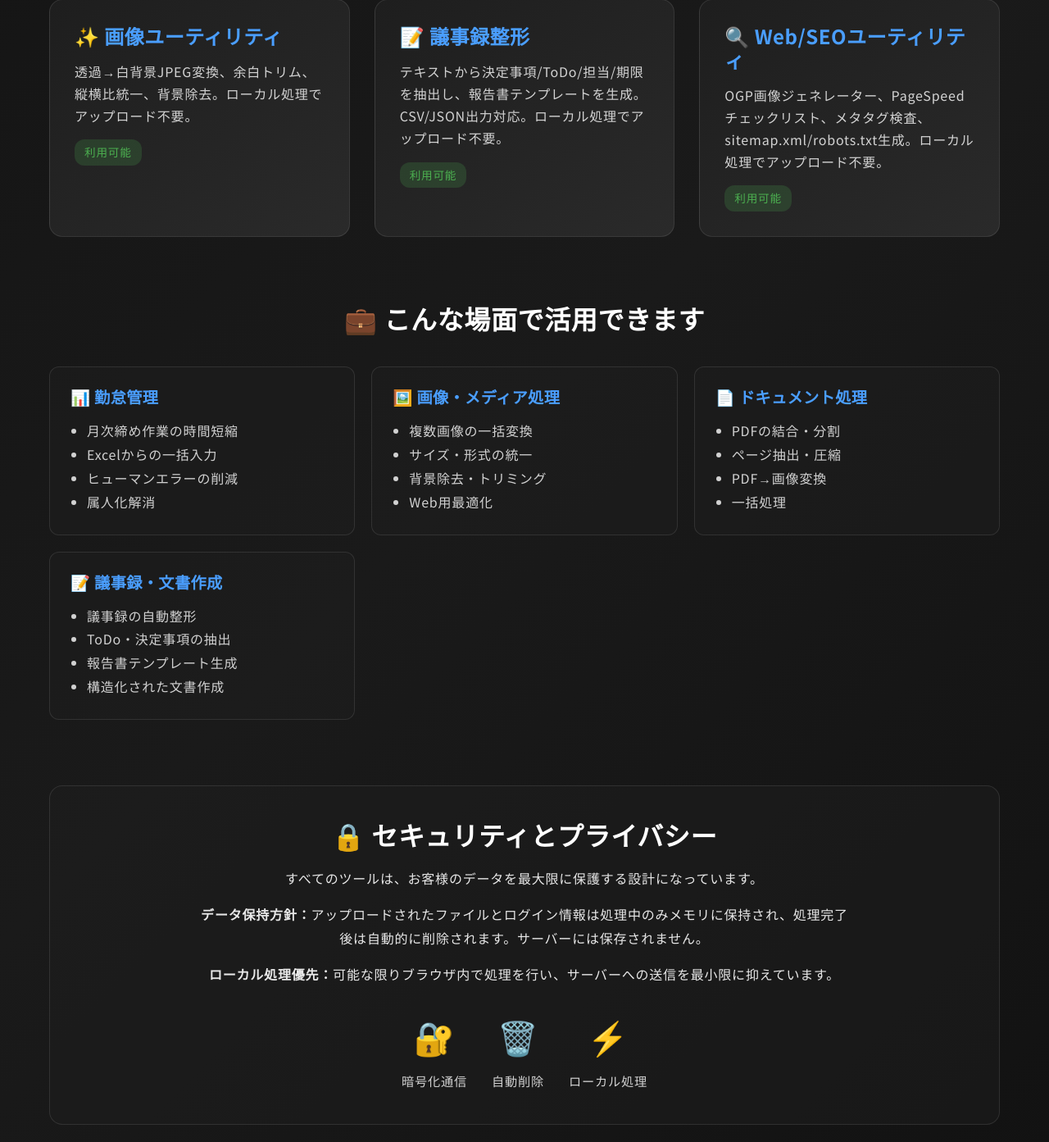
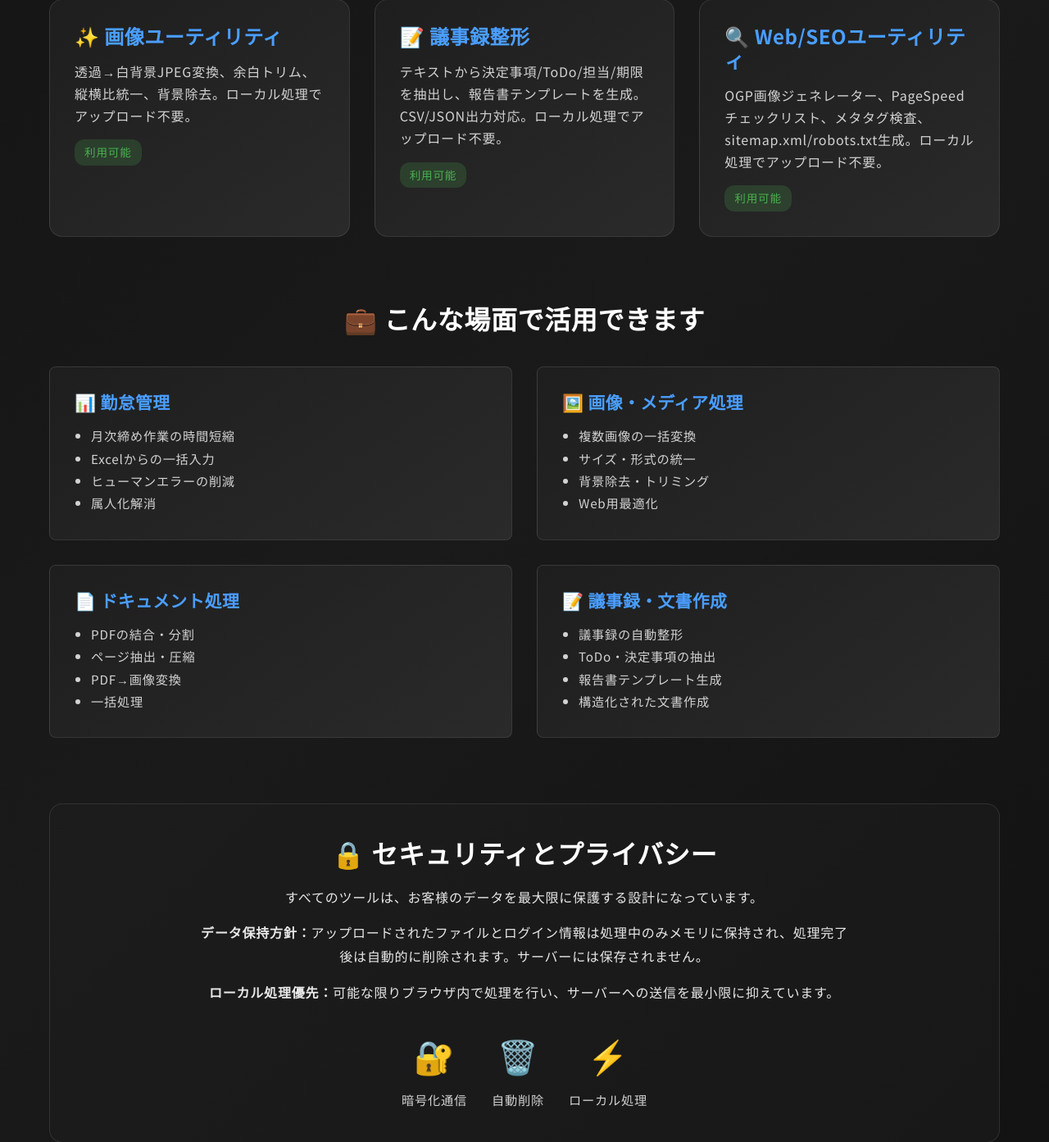
Before and after one commit to RikuTerayama/jobcan_automation, a Flask app: page / in a window 1280 px wide. Shown: the part 992-2385 px from the top of the page at 82% size. Run offline with Flask 3, Linux system fonts and the light colour scheme.

Commit message:
feat: change use cases section to 2x2 grid layout
- Update use-cases grid to 2 columns on desktop (2x2 layout)
- Keep 1 column on mobile (responsive)
- Align use-case-item styling with product-card design
  - Use gradient background matching product-card
  - Update border-radius to 8px (consistent with container)
  - Increase padding to 30px (desktop) / 25px (mobile)
  - Add hover effect with subtle transform and shadow
  - Adjust typography (font-size, font-weight) to match design system

```diff
--- a/templates/landing.html
+++ b/templates/landing.html
@@ -148,22 +148,29 @@
 
         .use-cases {
             display: grid;
-            grid-template-columns: repeat(auto-fit, minmax(280px, 1fr));
-            gap: 20px;
+            grid-template-columns: repeat(2, 1fr);
+            gap: 30px;
             margin-top: 40px;
         }
 
         .use-case-item {
-            background: rgba(30, 30, 30, 0.5);
-            border-radius: 12px;
-            padding: 25px;
+            background: linear-gradient(145deg, #1E1E1E 0%, #2A2A2A 100%);
+            border-radius: 8px;
+            padding: 30px;
             border: 1px solid rgba(255, 255, 255, 0.1);
+            transition: all 0.3s;
+        }
+
+        .use-case-item:hover {
+            transform: translateY(-2px);
+            box-shadow: 0 4px 12px rgba(0, 0, 0, 0.15);
         }
 
         .use-case-item h3 {
-            font-size: 1.2em;
+            font-size: 1.3em;
             margin: 0 0 15px 0;
             color: #4A9EFF;
+            font-weight: 600;
         }
 
         .use-case-item ul {
@@ -171,6 +178,7 @@
             padding-left: 20px;
             color: rgba(255, 255, 255, 0.8);
             line-height: 1.8;
+            font-size: 0.95em;
         }
 
         .trust-section {
@@ -231,6 +239,11 @@
 
             .use-cases {
                 grid-template-columns: 1fr;
+                gap: 20px;
+            }
+
+            .use-case-item {
+                padding: 25px;
             }
 
             .section h2 {
```
